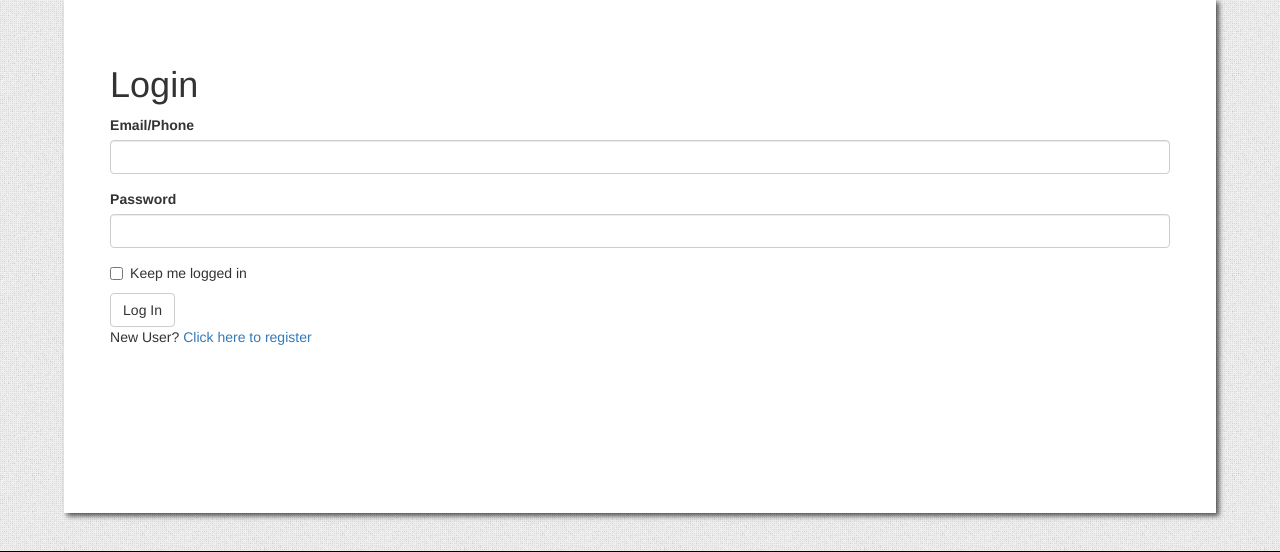
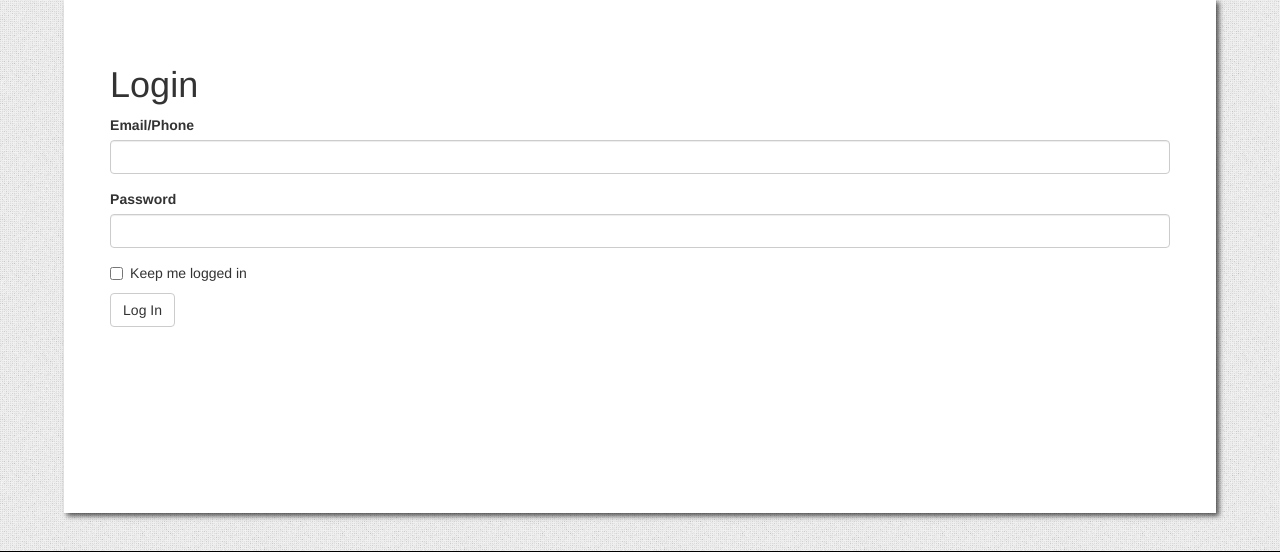
Before and after one commit to WeJie/flask-practice, a Flask app: page /login in a window 1280 px wide. Shown: the part 91-643 px from the top of the page. Run offline with Flask 2, Linux system fonts and the light colour scheme; some libraries are stand-ins or nearby versions.

Commit message:
Remove register view
No need register for self blog site

```diff
--- a/app/auth/views.py
+++ b/app/auth/views.py
@@ -40,7 +40,7 @@ def reset_pwd():
             current_user.password = form.password_new.data
             flash("Success. Your password have change. Please login again.")
             logout_user()
-            return render_template('auth/login.html', form=LoginForm())
+            return redirect(url_for('auth.login'))
         else:
             flash("Fail. Your current password was wrong.")
 
@@ -60,24 +60,6 @@ def logout():
     return redirect(url_for('main.index'))
 
 
-@auth.route('/register', methods=['GET', 'POST'])
-def register():
-    form = RegistrationForm()
-    if form.validate_on_submit():
-        user = User(
-            email=form.email.data,
-            username=form.username.data,
-            password=form.password.data)
-        db.session.add(user)
-        db.session.commit()
-        flash('You can now login.')
-        return redirect(url_for('auth.login'))
-    return render_template(
-        'auth/register.html',
-        form=form,
-        public_key=current_app.config['RECAPTCHA_PUBLIC_KEY'])
-
-
 @auth.before_app_request
 def before_request():
     if current_user.is_authenticated:
--- a/app/templates/auth/login.html
+++ b/app/templates/auth/login.html
@@ -10,7 +10,6 @@
     </header>
     <section>
       {{ wtf.quick_form(form) }}
-      <p> New User? <a href="{{ url_for('auth.register') }}"> Click here to register </a> </p>
     </section>
   </article>
 {% endblock %}
```
